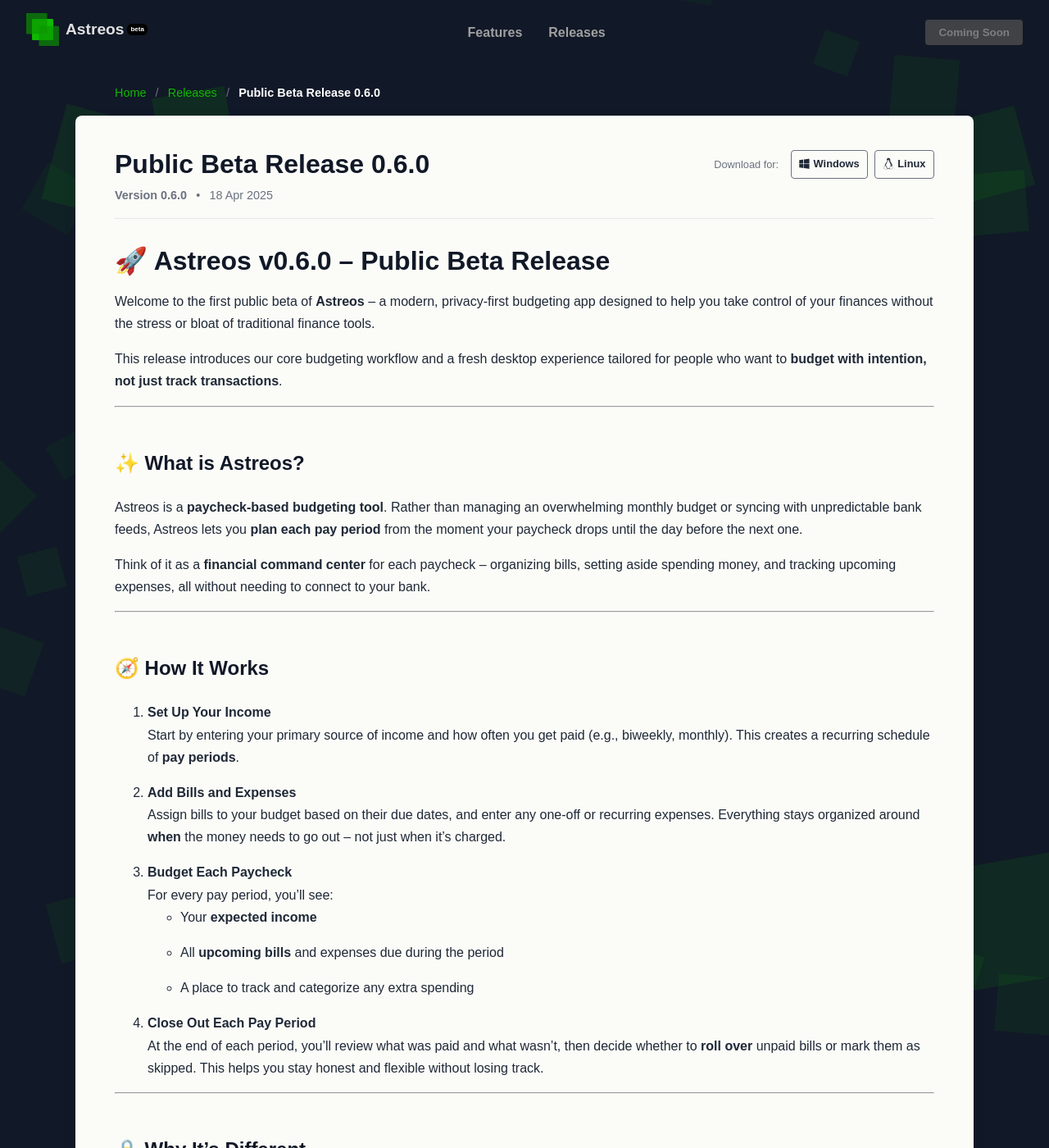
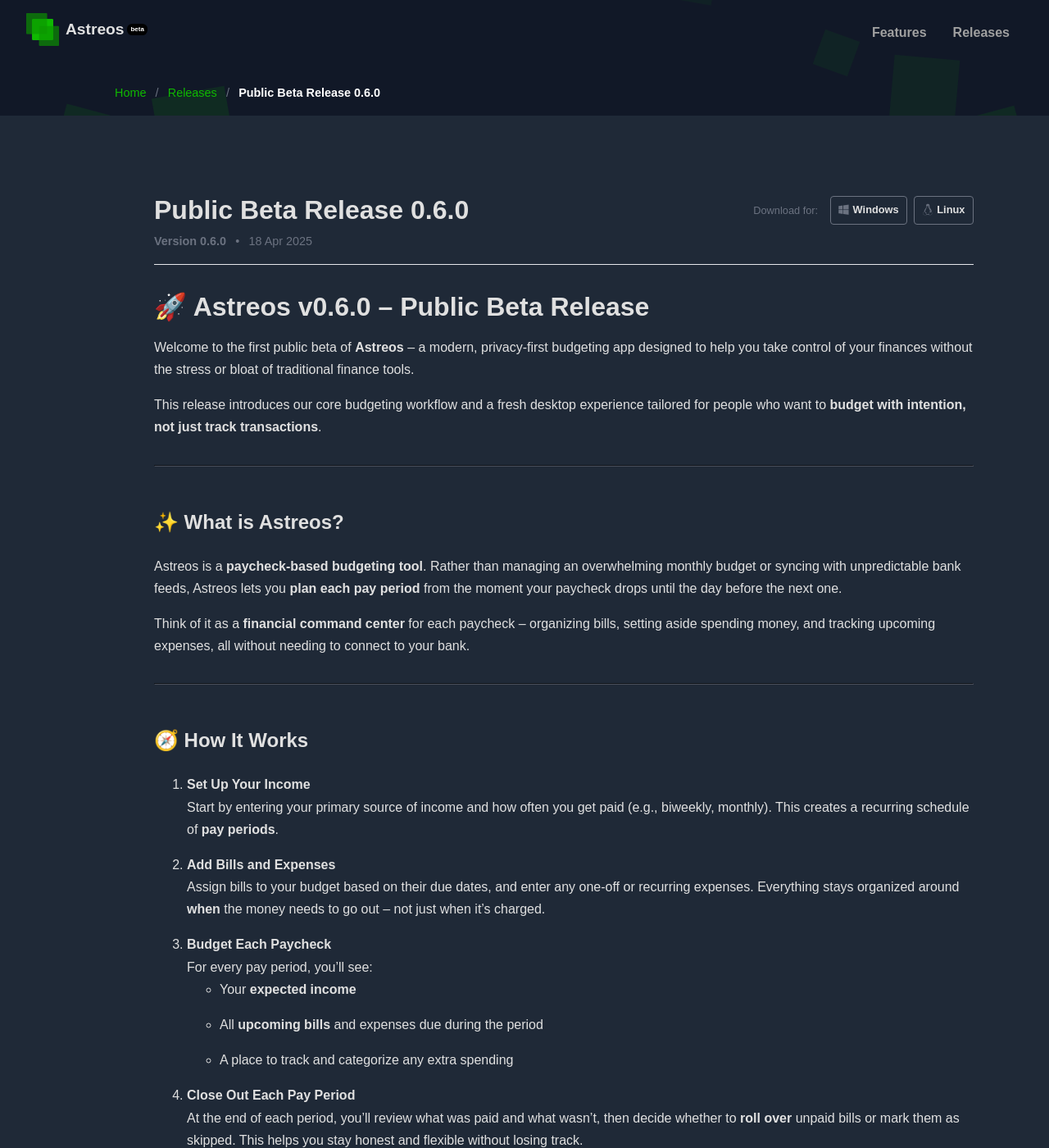
Before and after one commit to phillt/astreos.dev, a Jekyll site: the page built from _posts/2025-04-18-public-beta-release-0.6.0.md, in a window 1280 px wide and 1400 px high. Shown: the whole window at 82% size. Built offline with Jekyll 4.4.1, drawn with Linux system fonts in a browser that asks for light colours; nearby versions of some CDN libraries; some web fonts are replaced.

Commit message:
✨ Refactor navbar and post layout for improved navigation and styling
Updates the navbar to use absolute URLs for links and removes the disabled "Coming Soon" button. Enhances the post layout by introducing a container for better structure and styling, ensuring a cohesive design across the site. Adjusts CSS for improved readability and visual consistency.

```diff
--- a/_includes/navbar.html
+++ b/_includes/navbar.html
@@ -1,20 +1,15 @@
 <nav class="navbar">
   <div class="navbar-left">
-    <a href="{{ '/' | relative_url }}" class="navbar-brand-link">
-      <img src="{{ '/assets/images/logo.svg' | relative_url }}" alt="Logo" class="navbar-logo">
+    <a href="/" class="navbar-brand-link">
+      <img src="/assets/images/logo.svg" alt="Logo" class="navbar-logo">
       <span class="navbar-brand-text">Astreos</span>
       <span class="beta-pill">beta</span>
     </a>
   </div>
   <div class="navbar-middle">
     <ul>
-      <li><a href="#features">Features</a></li>
-      {% if site.posts.size > 0 %}
-      <li><a href="{{ '/releases/' | relative_url }}">Releases</a></li>
-      {% endif %}
+      <li><a href="{% if page.url == '/' %}#features{% else %}/#features{% endif %}">Features</a></li>
+      <li><a href="/releases/">Releases</a></li>
     </ul>
   </div>
-  <div class="navbar-right">
-    <button class="btn btn-register" disabled>Coming Soon</button>
-  </div>
 </nav>
--- a/_layouts/post.html
+++ b/_layouts/post.html
@@ -21,6 +21,7 @@ layout: default
   </ol>
 </nav>
 
+<div class="post-layout-container">
 <article class="post-layout">
   <div class="post-header">
     <h1>{{ page.title | escape }}</h1>
@@ -50,3 +51,5 @@ layout: default
     {{ content }}
   </div>
 </article>
+
+</div>
--- a/assets/css/style.css
+++ b/assets/css/style.css
@@ -620,26 +620,22 @@ a:hover {
   text-align: center;
 }
 
-.btn-download .btn-label {
-  /* Styles for the label if needed */
+
+
+.post-layout-container {
+  width: 100%; /* Match list page width */
+  margin: 1rem auto; /* Match list page margin */
+  padding: 2.5rem 3rem; /* Match list page padding */
+  min-height: calc(100vh - 270px); /* Match list page height */
+  background-color: var(--color-gray-dark); /* Use paper background */
 }
-
-.btn-download:hover {
-  background-color: var(--clr-text-dark);
-  color: var(--clr-bg-paper);
-  border-color: var(--clr-text-dark);
-}
-
 /* Single Post Layout Styles */
 .post-layout {
   max-width: 1000px; /* Match list page width */
   margin: 1rem auto; /* Match list page margin */
   padding: 2.5rem 3rem; /* Match list page padding */
   min-height: calc(100vh - 270px); /* Match list page height */
-  background-color: var(--clr-bg-paper); /* Use paper background */
-  border-radius: 8px; /* Rounded corners */
-  box-shadow: 0 4px 15px rgba(0, 0, 0, 0.1); /* Match shadow */
-  color: var(--clr-text-dark); /* Set base dark text color */
+  color: var(--color-gray-lightest); /* Set base dark text color */
 }
 
 .post-header {
@@ -665,10 +661,31 @@ a:hover {
 .post-header-downloads .btn-download i {
   font-size: 1.1em;
   width: auto; /* Auto width for icon */
+    color: var(--color-gray-light);
+}
+
+.post-header-downloads .btn-download:hover i {
+  color: var(--color-gray-darker);
 }
 
 .btn-label-inline {
   /* Styles for inline label if needed */
+  color: var(--color-gray-lightest);
+}
+
+.post-header-downloads .download-label {
+  color: var(--color-gray-light);
+}
+
+ .post-header-downloads .btn-download:hover {
+  color: var(--color-gray-darkest);
+  border-color: var(--color-gray-lightest);
+  background-color: var(--color-gray-light);
+}
+
+.post-header-downloads .btn-download:hover .btn-label-inline {
+  /* Styles for inline label if needed */
+  color: var(--color-gray-darkest);
 }
 
 .btn-sub-inline {
@@ -680,9 +697,13 @@ a:hover {
 .post-layout h1 {
   margin-top: 0;
   margin-bottom: 0; /* Removed margin */
-  color: var(--clr-heading-dark);
+  color: var(--color-gray-lightest);
   font-size: 2em; /* Adjust size */
   line-height: 1.2;
+}
+
+.post-layout .post-content h2 {
+  color: var(--color-gray-lightest);
 }
 
 .post-subheading {
@@ -712,9 +733,17 @@ a:hover {
 .post-layout .post-content h2,
 .post-layout .post-content h3,
 .post-layout .post-content h4 {
-  color: var(--clr-heading-dark);
+  color: var(--color-gray-lightest);
   margin-top: 2em;
   margin-bottom: 0.8em;
+}
+
+.post-layout .post-content hr {
+  border-color: var(--color-gray-darker);
+  border-width: 1px;
+  margin-top: 2em;
+  margin-bottom: 2em;
+  opacity: 0.5;
 }
 
 .post-layout .post-content p,
@@ -965,7 +994,7 @@ a:hover {
 
 .download-label {
   font-size: 0.8em;
-  color: var(--clr-meta-dark);
+  color: var(--gray-light);
   margin: 0 0.5em 0 0; /* Default right margin */
   display: inline-block; /* Align with buttons */
   line-height: 1.5; /* Align with button text */
```
Also changed, not shown: 4 other files.
